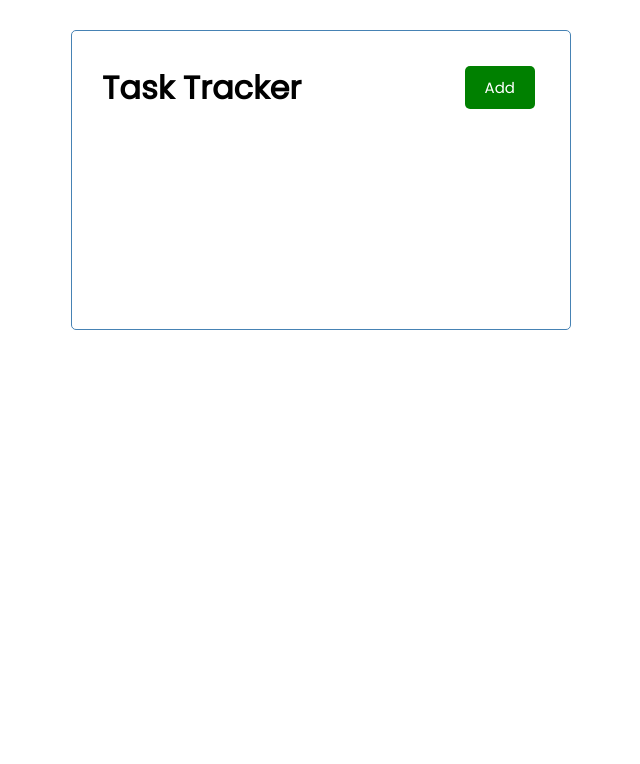
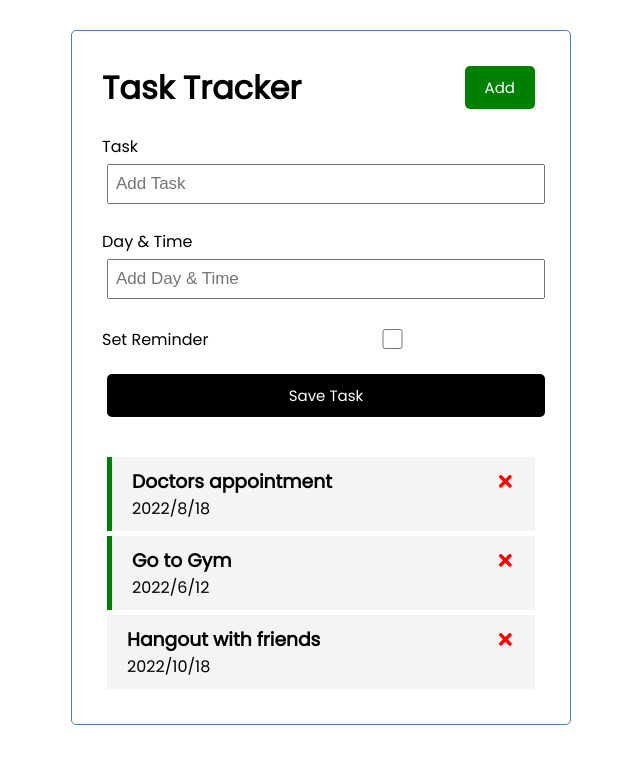
Before and after one commit to anishjoshi1999/react-concepts, a React (Create React App) app in the folder my-app/: page / in a window 1280 px wide. Shown: the top 764 px of the page, without its empty margins (319-959 px from the left). Built offline with nearby package versions, Linux system fonts and the light colour scheme.

Commit message:
Adding task submit

```diff
--- a/my-app/package.json
+++ b/my-app/package.json
@@ -8,6 +8,7 @@
     "@testing-library/user-event": "^13.5.0",
     "react": "^18.2.0",
     "react-dom": "^18.2.0",
+    "react-icons": "^4.4.0",
     "react-scripts": "5.0.1",
     "web-vitals": "^2.1.4"
   },
@@ -34,5 +35,8 @@
       "last 1 firefox version",
       "last 1 safari version"
     ]
+  },
+  "devDependencies": {
+    "babel-loader": "^8.2.5"
   }
 }
--- a/my-app/src/App.js
+++ b/my-app/src/App.js
@@ -1,11 +1,48 @@
-import React from 'react'
+import React, { useState } from 'react'
 import Header from './components/Header';
+import Tasks from './components/Tasks';
+import AddTask from './components/AddTask';
 
 function App() {
-
+  const [tasks, setTasks] = useState([{
+    id: 1,
+    text: "Doctors appointment",
+    day: "2022/8/18",
+    reminder: true
+  },
+  {
+    id: 2,
+    text: "Go to Gym",
+    day: "2022/6/12",
+    reminder: true
+  },
+  {
+    id: 3,
+    text: "Hangout with friends",
+    day: "2022/10/18",
+    reminder: false
+  }])
+  // Add Task
+  const addTask = (task) => {
+    console.log(task)
+  }
+  // Delete Tasks
+  const deleteTask = (id) => {
+    setTasks(tasks.filter((task)=> {
+      return task.id !== id
+    }))
+  }
+  // Toggle reminder
+  const toggleReminder = (id) => {
+    setTasks(
+      tasks.map((task)=> task.id === id ? {...task,reminder:!task.reminder}:task)
+    )
+  }
   return (
     <div className='container'>
-     <Header title="Task Tracker"></Header>
+      <Header title="Task Tracker"></Header>
+      <AddTask onAdd = {addTask}></AddTask>
+      {tasks.length > 0 ?<Tasks tasks={tasks} onDelete={deleteTask} onToggle= {toggleReminder}></Tasks>:"No Tasks To Show"}
     </div>
   )
 }
--- /dev/null
+++ b/my-app/src/components/AddTask.js
@@ -0,0 +1,36 @@
+import React, { useState } from 'react'
+
+const AddTask = ({onAdd}) => {
+    const [text, setText] = useState('')
+    const [day, setDay] = useState('')
+    const [reminder, setReminder] = useState(false)
+
+    const onSubmit = (event) => {
+        event.preventDefault()
+        if(!text) {
+            alert("Please add a task")
+            return
+        }
+        onAdd({text,day,reminder})
+    }
+    return (
+        <form className='add-form' action="" onSubmit={onSubmit}>
+            <div className="form-control">
+                <label>Task</label>
+                <input type="text" placeholder='Add Task' value={text} onChange={(e) => setText(e.target.value)} />
+            </div>
+            <div className="form-control">
+                <label>Day & Time</label>
+                <input type="text" placeholder='Add Day & Time' value={day} onChange={(e) => setDay(e.target.value)}/>
+            </div>
+            <div className="form-control form-control-check">
+                <label>Set Reminder</label>
+                <input type="checkbox" value={reminder} onChange={(e) => setReminder(e.currentTarget.checked)}/>
+            </div>
+            <input type="submit" value="Save Task" className='btn btn-block' />
+
+        </form>
+    )
+}
+
+export default AddTask
--- /dev/null
+++ b/my-app/src/components/Task.js
@@ -0,0 +1,12 @@
+import React from 'react'
+import {FaTimes} from 'react-icons/fa'
+const Task = ({task,onDelete,onToggle}) => {
+  return (
+    <div className={`task ${task.reminder && 'reminder'}`} onDoubleClick={()=> onToggle(task.id)}>
+        <h3>{task.text} <FaTimes style={{color:'red',cursor:'pointer'}} onClick={()=> onDelete(task.id)}></FaTimes> </h3>
+        <p>{task.day}</p>
+    </div>
+  )
+}
+
+export default Task
--- /dev/null
+++ b/my-app/src/components/Tasks.js
@@ -0,0 +1,13 @@
+import React, { useState } from 'react'
+import Task from './Task'
+const Tasks = ({tasks,onDelete,onToggle}) => {
+
+    return (
+        <>
+            {tasks.map((task) => {
+                return (<Task key={task.id} task={task} onDelete={onDelete} onToggle= {onToggle}></Task>)
+            })}</>
+    )
+}
+
+export default Tasks
```
Also changed, not shown: 1 other file (tests, documents, lock files or other folders).
